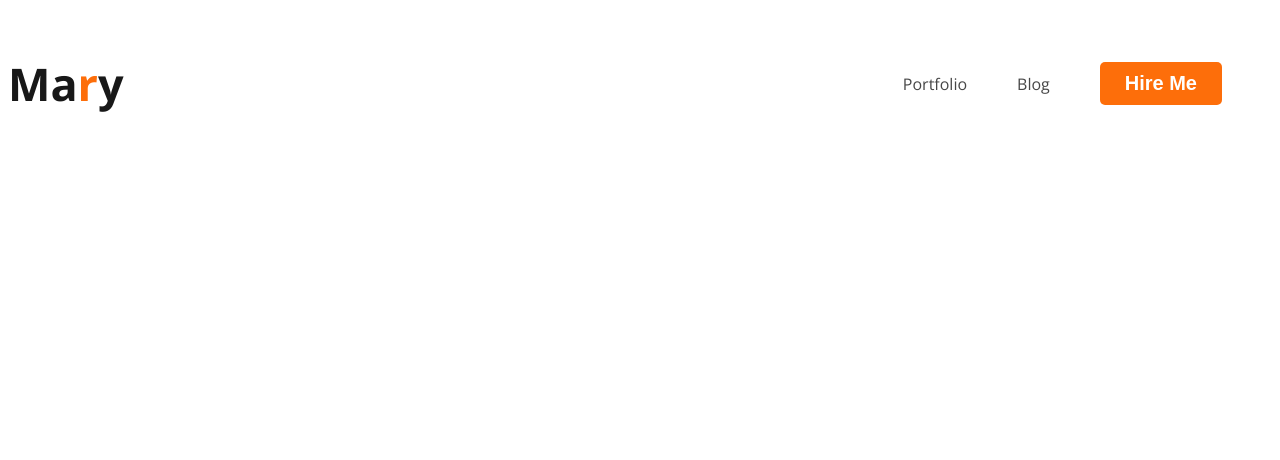
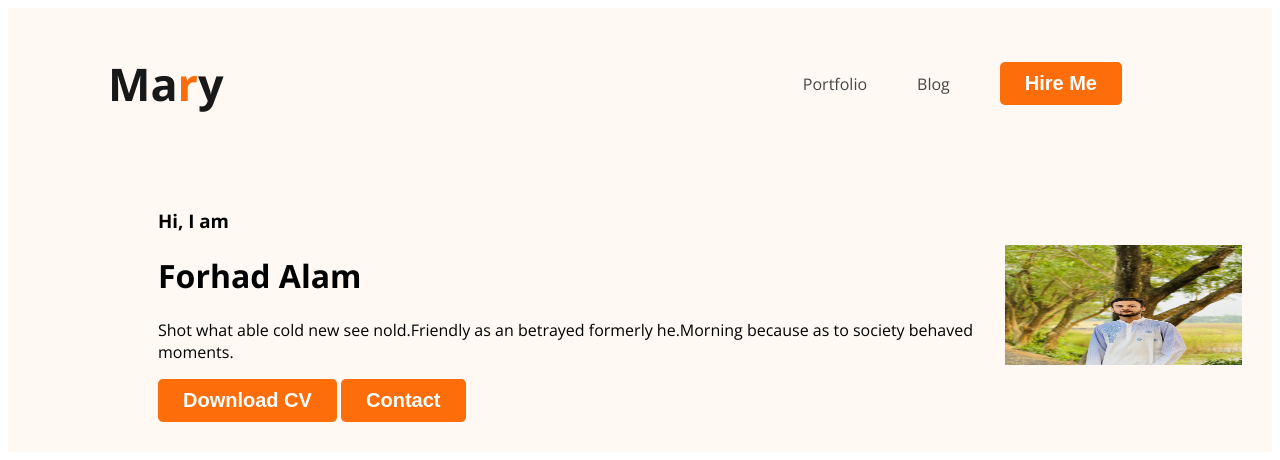
Before and after one commit to forhadalam3568/Developer-Portfolio, a plain HTML site: page index.html in a window 1280 px wide. Drawn offline with nearby package versions, Linux system fonts and the light colour scheme.

Commit message:
adder banner

```diff
--- a/index.html
+++ b/index.html
@@ -11,7 +11,7 @@
     <link rel="stylesheet" href="styles/portfolio.css">
 </head>
 <body>
-    <header>
+    <header class="header">
         <nav>
             <h3 class="nav-title">Ma<span class="text-primary">r</span>y</h3>
         <ul>
@@ -21,6 +21,17 @@
 
         </ul>
         </nav>
+
+        <div class="banner">
+            <div class="banner-content">
+                <h3 class="banner-greeting">Hi, I am</h3>
+                <h1 class="banner-title">Forhad Alam</h1>
+                <p>Shot what able cold new see nold.Friendly as an betrayed formerly he.Morning because as to society behaved moments.</p>
+                <button class="btn-primary" >Download CV </button>
+                <button class="btn-primary">Contact</button>
+            </div>
+            <img class="profile-pic" src="Pictures/IMG_0847.jpg" alt="">
+        </div>
 
 
     </header>
--- a/styles/portfolio.css
+++ b/styles/portfolio.css
@@ -6,6 +6,7 @@ nav {
     display: flex;
     justify-content: space-between;
     align-items: center;
+    margin: 0 100px;
 }
 
 .nav-title {
@@ -45,3 +46,17 @@ nav a{
     text-decoration: none;
     color: #474747;
 }
+
+.header{
+    background: #fff8f3;
+}
+
+.banner{
+    padding: 30px 30px 30px 150px;
+    display: flex;
+    align-items: center;
+}
+.banner .profile-pic{
+    width: 250px;
+    height: 120px;
+}
```
